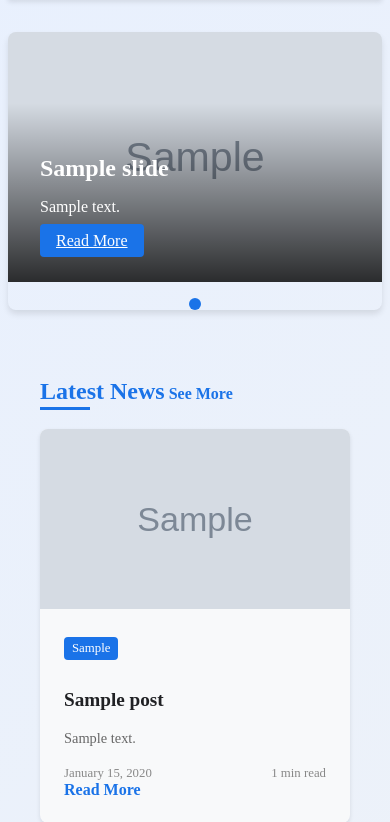
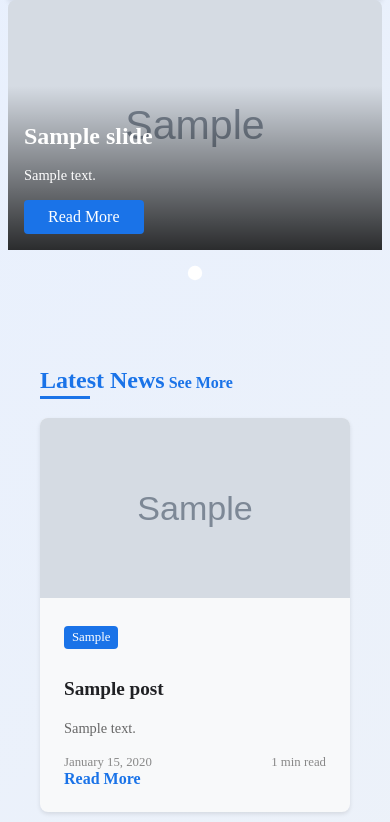
Before and after one commit to Mahwii04/straika-sports, a Flask app: page / in a window 390 px wide. Shown: the part 194-1016 px from the top of the page. Run offline with Flask 3, Linux system fonts and the light colour scheme; tables that the repository leaves empty hold one stand-in row (values such as "Sample post"); grey boxes marked "Sample" are stand-in pictures; some web fonts are replaced.

Commit message:
hero-slider behaviour update

```diff
--- a/app/static/css/main.css
+++ b/app/static/css/main.css
@@ -136,66 +136,85 @@ body.dark-mode {
     cursor: pointer;
 }
 
-/* Hero Section */
+/* Hero Slider Styles */
 .hero-container {
-    display: flex;
-    max-width: 1200px;
-    margin: 2rem auto;
-    gap: 2rem;
+    width: 100%;
+    position: relative;
+    overflow: hidden;
+    border-radius: 8px;
+    margin-bottom: 2rem;
 }
 
 .hero-slider {
-    flex: 3;
     position: relative;
-    overflow: hidden;
-    border-radius: 8px;
-    box-shadow: 0 4px 6px rgba(0,0,0,0.1);
+    width: 100%;
+    height: 0;
+    padding-bottom: 40%; /* Aspect ratio (adjust as needed) */
 }
 
 .hero-slide {
-    position: relative;
+    position: absolute;
+    top: 0;
+    left: 0;
     width: 100%;
-    height: 400px;
-    display: none;
+    height: 100%;
+    opacity: 0;
+    transition: opacity 1s ease-in-out;
+    display: flex;
+    align-items: flex-end;
 }
 
 .hero-slide.active {
-    display: block;
+    opacity: 1;
+    z-index: 1;
 }
 
 .hero-slide img {
+    position: absolute;
     width: 100%;
     height: 100%;
     object-fit: cover;
+    object-position: center;
 }
 
 .hero-content {
-    position: absolute;
-    bottom: 0;
-    left: 0;
-    right: 0;
+    position: relative;
+    z-index: 2;
+    width: 100%;
+    padding: 2rem;
     background: linear-gradient(to top, rgba(0,0,0,0.8), transparent);
     color: white;
-    padding: 2rem;
+    transform: translateY(0);
+    transition: transform 0.5s ease;
+}
+
+.hero-slide.active .hero-content {
+    transform: translateY(0);
 }
 
 .hero-title {
     font-size: 1.8rem;
     margin-bottom: 0.5rem;
+    line-height: 1.3;
 }
 
 .hero-description {
     font-size: 1rem;
     margin-bottom: 1rem;
+    display: -webkit-box;
+    -webkit-line-clamp: 3;
+    line-clamp: 3;
+    -webkit-box-orient: vertical;
+    overflow: hidden;
 }
 
 .hero-read-more {
+    display: inline-block;
     background-color: var(--primary-color);
     color: white;
-    border: none;
-    padding: 0.5rem 1rem;
+    padding: 0.5rem 1.5rem;
     border-radius: 4px;
-    cursor: pointer;
+    text-decoration: none;
     transition: background-color 0.3s;
 }
 
@@ -204,24 +223,71 @@ body.dark-mode {
 }
 
 .slider-dots {
+    position: absolute;
+    bottom: 20px;
+    left: 0;
+    right: 0;
     display: flex;
     justify-content: center;
-    gap: 0.5rem;
-    margin-top: 1rem;
+    gap: 10px;
+    z-index: 3;
 }
 
 .slider-dot {
     width: 12px;
     height: 12px;
     border-radius: 50%;
-    background-color: #ccc;
+    background-color: rgba(255,255,255,0.5);
     cursor: pointer;
+    transition: all 0.3s ease;
 }
 
 .slider-dot.active {
-    background-color: var(--primary-color);
+    background-color: white;
+    transform: scale(1.2);
 }
 
+/* Mobile Responsiveness */
+@media (max-width: 768px) {
+    .hero-slider {
+        padding-bottom: 60%; /* Taller aspect ratio for mobile */
+    }
+
+    .hero-content {
+        padding: 1.5rem;
+    }
+
+    .hero-title {
+        font-size: 1.4rem;
+    }
+
+    .hero-description {
+        font-size: 0.9rem;
+        -webkit-line-clamp: 2;
+        line-clamp: 2;
+        line-clamp: 2;
+        line-clamp: 2;
+    }
+}
+
+@media (max-width: 480px) {
+    .hero-slider {
+        padding-bottom: 80%; /* Even taller for small devices */
+    }
+
+    .hero-content {
+        padding: 1rem;
+    }
+
+    .hero-title {
+        font-size: 1.2rem;
+    }
+
+    .hero-description {
+        -webkit-line-clamp: 2;
+        line-clamp: 2;
+    }
+}
 /* Prediction Section */
 .prediction-sidebar {
     flex: 1;
```
Also changed, not shown: app/static/js/hero-slider.js (+63 -11 lines).
